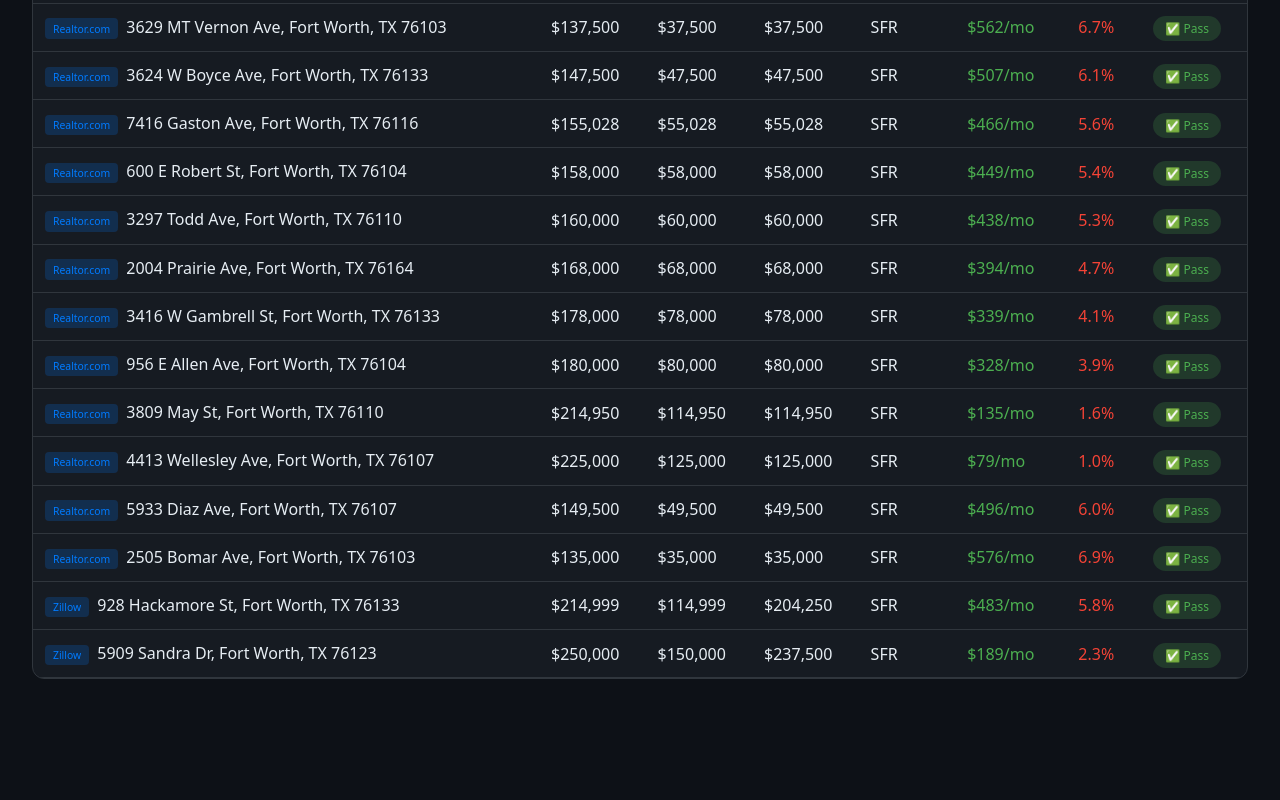
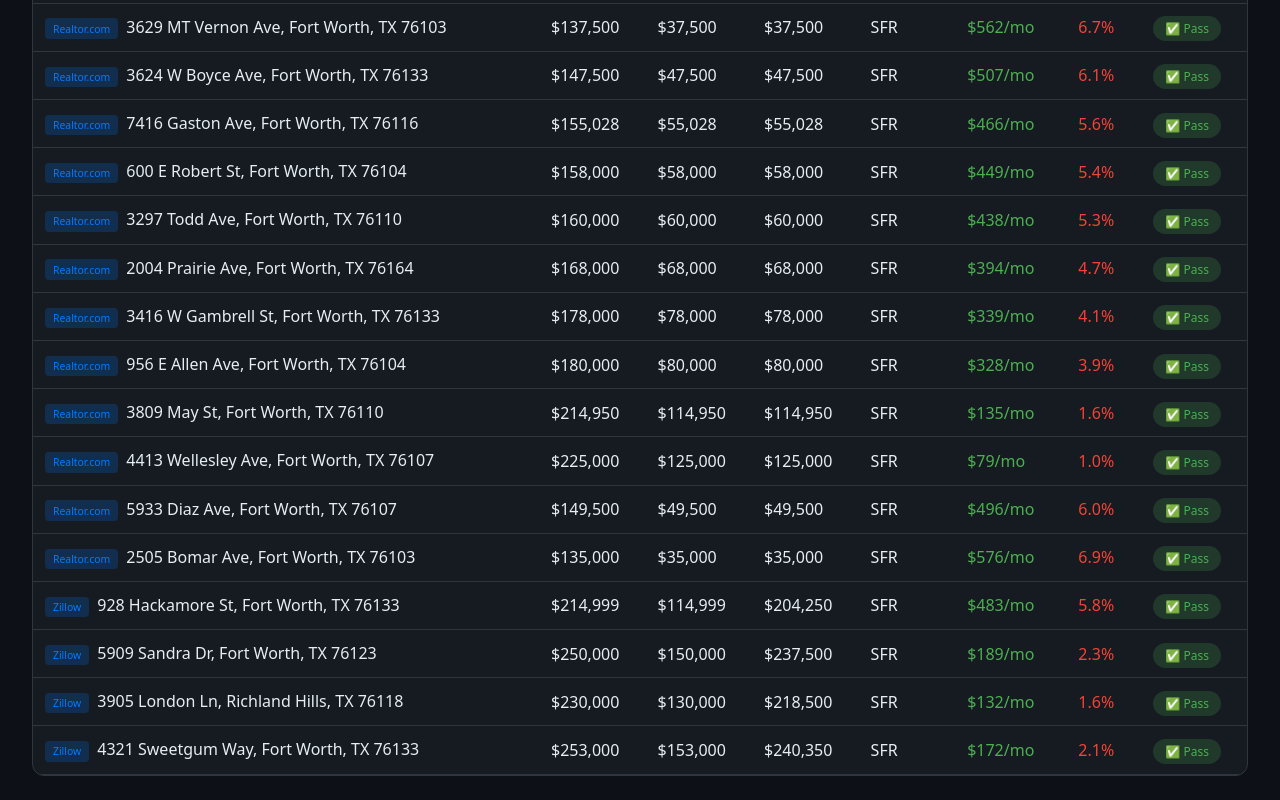
Before and after one commit to clawmango0/real-estate-scanner, a website: page docs/index.html in a window 1280 px wide. Shown: the part 1521-2321 px from the top of the page. Before the commit the page ends 2224 px from the top, so only its background shows below. Drawn offline with Linux system fonts and the light colour scheme.

Commit message:
Add 3905 London Ln and 4321 Sweetgum Way - Mar 5

```diff
--- a/docs/index.html
+++ b/docs/index.html
@@ -190,7 +190,9 @@
             { id:28, address:"5933 Diaz Ave, Fort Worth, TX 76107", listed:149500, offer:49500, type:"SFR", beds:2, baths:1.0, cashFlow:496, coc:6.0, cashOut:100000, status:"pass", source:"realtor" },
             { id:29, address:"2505 Bomar Ave, Fort Worth, TX 76103", listed:135000, offer:35000, type:"SFR", beds:2, baths:1.0, cashFlow:576, coc:6.9, cashOut:100000, status:"pass", source:"realtor" },
             { id:30, address:"928 Hackamore St, Fort Worth, TX 76133", listed:214999, offer:204250, type:"SFR", beds:4, baths:2.0, cashFlow:483, coc:5.8, cashOut:100000, status:"pass", source:"zillow" },
-            { id:31, address:"5909 Sandra Dr, Fort Worth, TX 76123", listed:250000, offer:237500, type:"SFR", beds:3, baths:2.0, cashFlow:189, coc:2.3, cashOut:100000, status:"pass", source:"zillow" }
+            { id:31, address:"5909 Sandra Dr, Fort Worth, TX 76123", listed:250000, offer:237500, type:"SFR", beds:3, baths:2.0, cashFlow:189, coc:2.3, cashOut:100000, status:"pass", source:"zillow" },
+            { id:32, address:"3905 London Ln, Richland Hills, TX 76118", listed:230000, offer:218500, type:"SFR", beds:2, baths:2.0, cashFlow:132, coc:1.6, cashOut:100000, status:"pass", source:"zillow" },
+            { id:33, address:"4321 Sweetgum Way, Fort Worth, TX 76133", listed:253000, offer:240350, type:"SFR", beds:3, baths:2.0, cashFlow:172, coc:2.1, cashOut:100000, status:"pass", source:"zillow" }
         ];
 
         let currentFilter = 'all';
```
